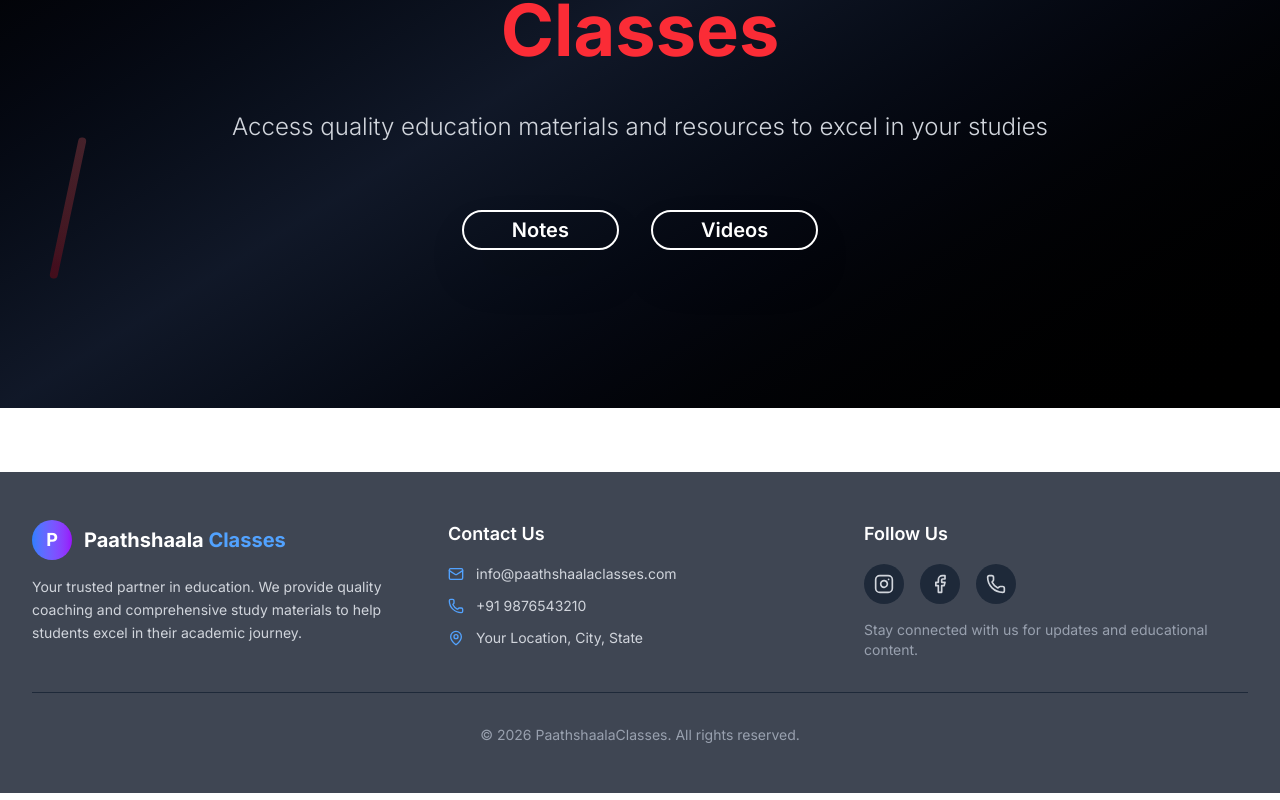
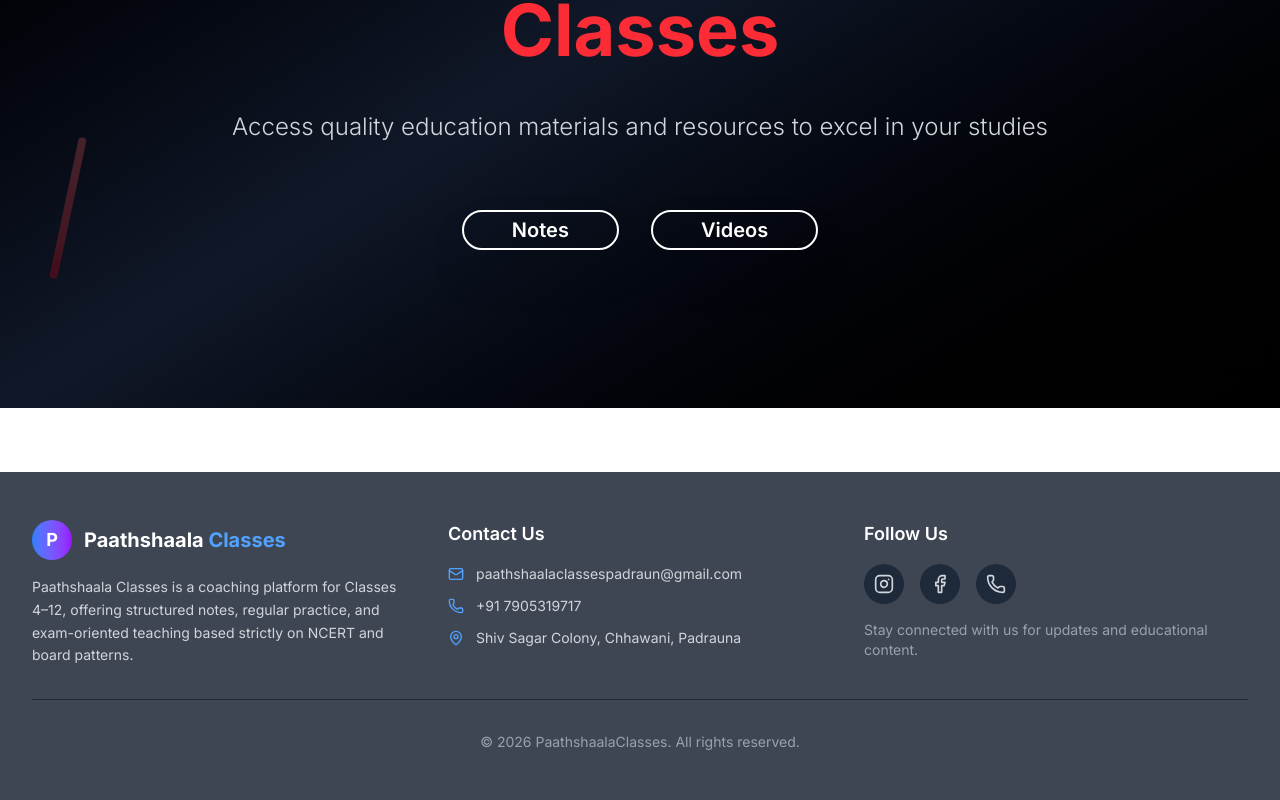
Before and after one commit to Amrishkush/paathshaala-classes, a Next.js app: page / in a window 1280 px wide. Shown: the part 392-1192 px from the top of the page. Built offline with nearby package versions, Linux system fonts and the light colour scheme.

Commit message:
Update Footer.tsx

```diff
--- a/src/components/layout/Footer.tsx
+++ b/src/components/layout/Footer.tsx
@@ -8,19 +8,19 @@ const Footer = () => {
     {
       name: 'Instagram',
       icon: Instagram,
-      href: '#',
+      href: 'https://www.instagram.com/paathshaalaclasses',
       color: 'hover:text-pink-500',
     },
     {
       name: 'Facebook',
       icon: Facebook,
-      href: '#',
+      href: 'https://www.facebook.com/classespaathshaala',
       color: 'hover:text-blue-600',
     },
     {
       name: 'WhatsApp',
       icon: Phone,
-      href: '#',
+      href: '+917905319717',
       color: 'hover:text-green-500',
     },
   ];
@@ -28,17 +28,17 @@ const Footer = () => {
   const contactInfo = [
     {
       icon: Mail,
-      text: 'info@paathshaalaclasses.com',
-      href: 'mailto:info@paathshaalaclasses.com',
+      text: 'paathshaalaclassespadraun@gmail.com',
+      href: 'mailto:paathshaalaclassespadraun@gmail.com',
     },
     {
       icon: Phone,
-      text: '+91 9876543210',
-      href: 'tel:+919876543210',
+      text: '+91 7905319717',
+      href: 'tel:+917905319717',
     },
     {
       icon: MapPin,
-      text: 'Your Location, City, State',
+      text: 'Shiv Sagar Colony, Chhawani, Padrauna',
       href: '#',
     },
   ];
@@ -63,8 +63,7 @@ const Footer = () => {
               </span>
             </div>
             <p className="text-gray-300 text-sm leading-relaxed">
-              Your trusted partner in education. We provide quality coaching and
-              comprehensive study materials to help students excel in their academic journey.
+              Paathshaala Classes is a coaching platform for Classes 4–12, offering structured notes, regular practice, and exam-oriented teaching based strictly on NCERT and board patterns.
             </p>
           </motion.div>
 
```
